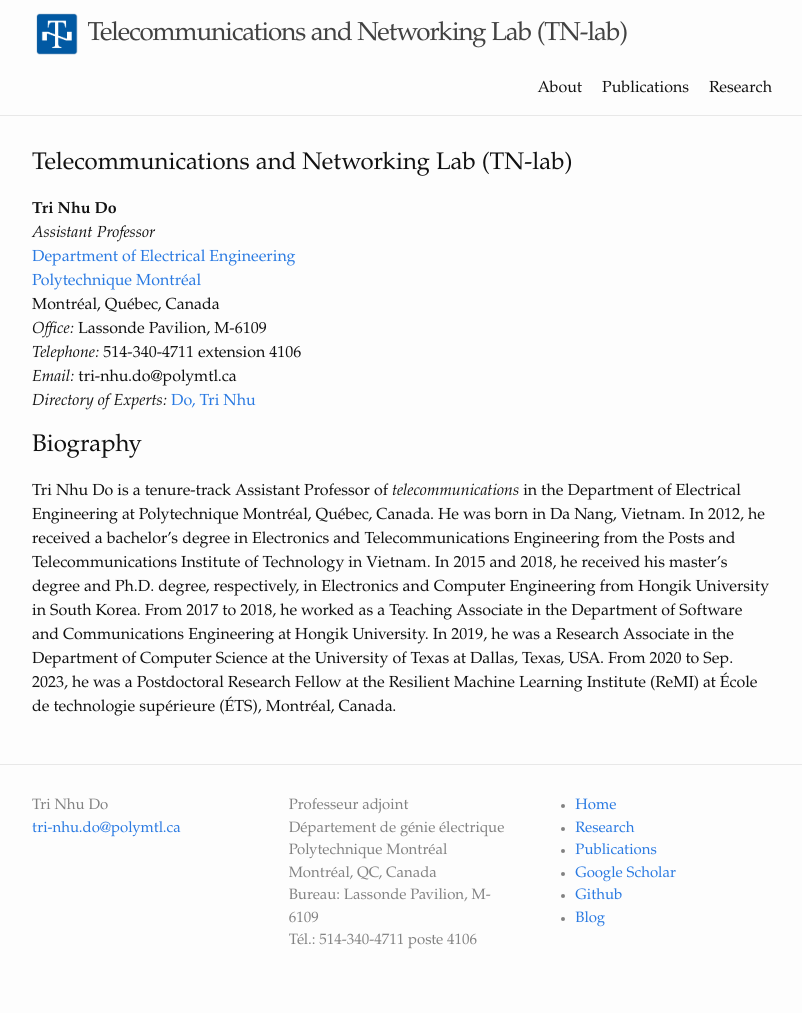
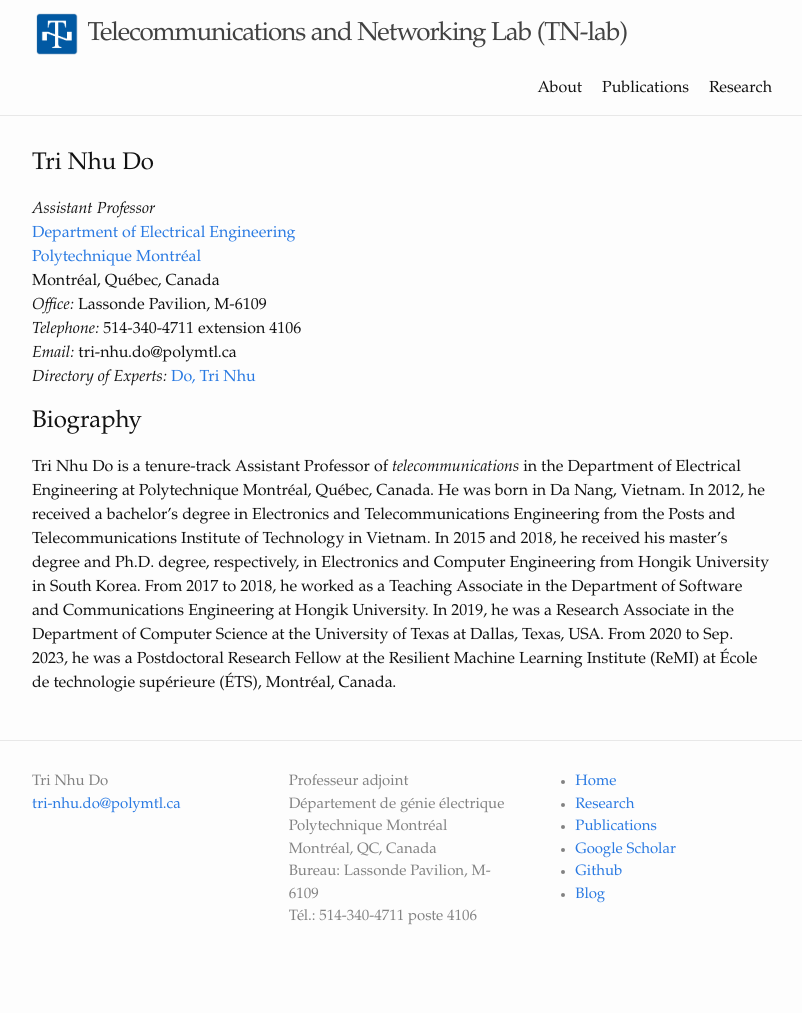
Before and after one commit to trinhudo/trinhudo.github.io, a Jekyll site: the page built from index.md, in a window 1280 px wide. Shown: the whole page, without its empty margins (238-1040 px from the left). Built offline with Jekyll 4.4.1, drawn with Linux system fonts in a browser that asks for light colours; after the commit the page ends 989 px from its top, so only the background shows below that.

Commit message:
Update index.md
Signed-off-by: Tri Nhu Do <43434724+trinhudo@users.noreply.github.com>

```diff
--- a/index.md
+++ b/index.md
@@ -10,8 +10,7 @@
 <img src="assets/trinhu.png" width="200" height="200" style="float:left; width:30%; height:auto; margin-left: 2px; margin-right: 20px; margin-top: 7px;margin-bottom: 7px;" />
 
 --->
-## Telecommunications and Networking Lab (TN-lab)
-**Tri Nhu Do**
+## Tri Nhu Do
 _Assistant Professor_
   <a href="https://www.polymtl.ca/expertises/en/do-tri-nhu" target="_blank">Department of Electrical Engineering</a>
   <a href="https://www.polymtl.ca/expertises/en/do-tri-nhu" target="_blank">Polytechnique Montréal</a>
```
